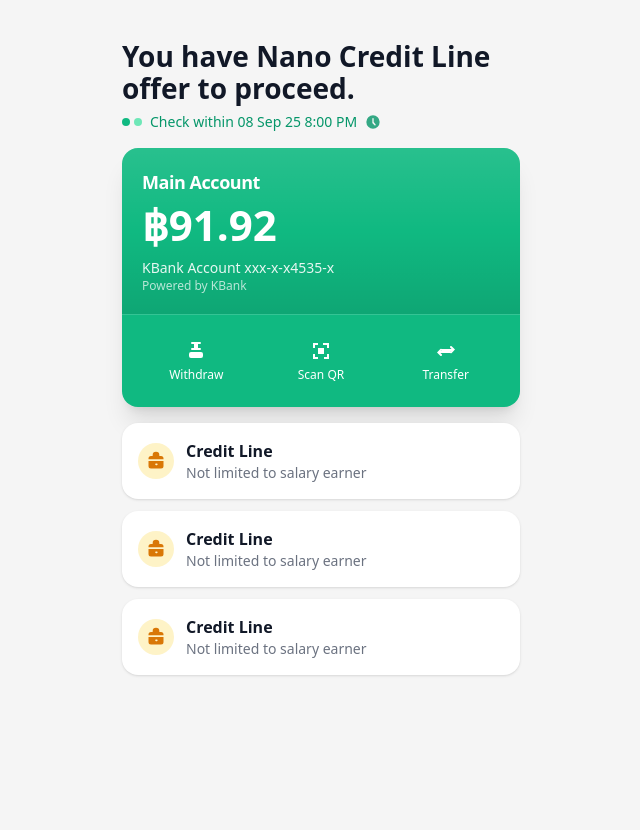
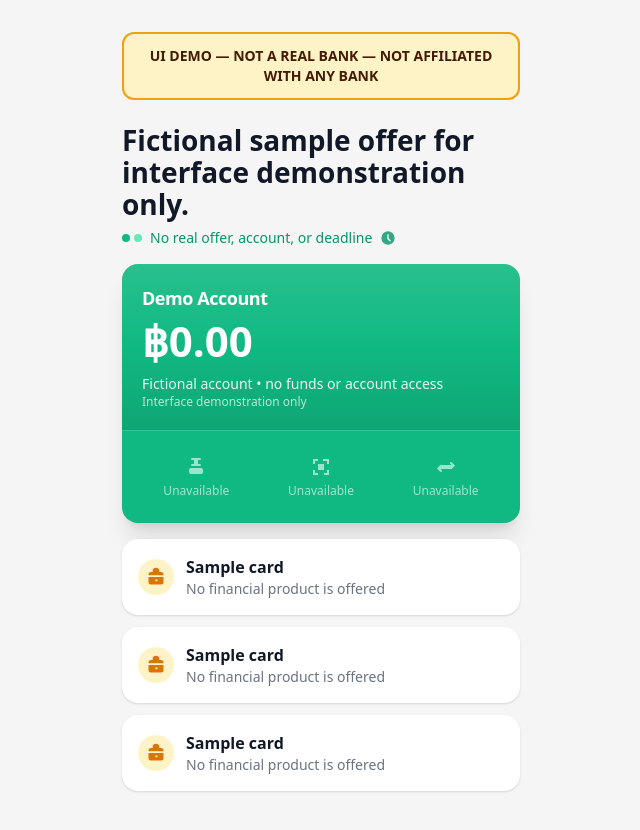
Before and after one commit to sanwithz/AccountBank, a plain HTML site: page index.html in a window 1280 px wide. Shown: the whole page, without its empty margins (319-959 px from the left). Before the commit the page ends 800 px from the top, so only its background shows below. Drawn offline with nearby package versions, Linux system fonts and the light colour scheme.

Commit message:
security: label finance mockup as fictional and disable demo actions

```diff
--- a/index.html
+++ b/index.html
@@ -3,16 +3,19 @@
   <head>
     <meta charset="UTF-8" />
     <meta name="viewport" content="width=device-width, initial-scale=1" />
-    <title>Nano Credit Line – Mock</title>
+    <title>Fictional finance UI demo</title>
     <script src="https://cdn.tailwindcss.com"></script>
   </head>
   <body class="bg-neutral-100 text-gray-900 antialiased">
     <!-- App shell (mobile width) -->
     <main class="mx-auto min-h-screen max-w-[430px] p-4 sm:py-8">
+      <div class="mb-4 rounded-xl border-2 border-amber-500 bg-amber-100 p-3 text-center text-sm font-bold text-amber-950" role="note">
+        UI DEMO — NOT A REAL BANK — NOT AFFILIATED WITH ANY BANK
+      </div>
       <!-- Header notice -->
       <header class="space-y-2 pt-2">
         <h1 class="text-[28px] leading-8 font-semibold">
-          You have Nano Credit Line offer to proceed.
+          Fictional sample offer for interface demonstration only.
         </h1>
         <div class="flex items-center gap-2 text-emerald-600">
           <div class="flex items-center gap-1">
@@ -20,7 +23,7 @@
             <span class="size-2 rounded-full bg-emerald-300 inline-block"></span>
           </div>
           <p class="text-sm font-medium">
-            Check within 08 Sep 25 8:00 PM
+            No real offer, account, or deadline
           </p>
           <svg xmlns="http://www.w3.org/2000/svg" class="size-4 opacity-80" viewBox="0 0 24 24" fill="currentColor">
             <path d="M12 22a10 10 0 1 1 10-10 10.011 10.011 0 0 1-10 10zm1-10V7a1 1 0 0 0-2 0v6a1 1 0 0 0 .293.707l3 3a1 1 0 1 0 1.414-1.414L13 12z"/>
@@ -35,44 +38,44 @@
           <div class="pointer-events-none absolute inset-0 bg-gradient-to-b from-white/10 via-transparent to-black/10"></div>
 
           <div class="relative">
-            <p class="text-lg font-semibold tracking-tight">Main Account</p>
+            <p class="text-lg font-semibold tracking-tight">Demo Account</p>
 
             <div class="mt-2 flex items-end gap-2">
-              <span class="text-[42px] leading-none font-bold">฿91.92</span>
+              <span class="text-[42px] leading-none font-bold">฿0.00</span>
             </div>
 
             <p class="mt-3 text-sm/5 text-white/90">
-              KBank Account xxx-x-x4535-x
+              Fictional account • no funds or account access
             </p>
-            <p class="text-xs text-white/70">Powered by KBank</p>
+            <p class="text-xs text-white/70">Interface demonstration only</p>
           </div>
         </div>
 
         <!-- Actions -->
         <div class="border-t border-white/15 px-3 py-3">
           <div class="grid grid-cols-3">
-            <!-- Withdraw -->
-            <button class="flex flex-col items-center gap-1 rounded-xl py-3 hover:bg-white/10 focus:outline-none focus:ring-2 focus:ring-white/40">
+            <!-- Disabled demo action -->
+            <button type="button" disabled aria-disabled="true" class="flex cursor-not-allowed flex-col items-center gap-1 rounded-xl py-3 opacity-60">
               <svg xmlns="http://www.w3.org/2000/svg" viewBox="0 0 24 24" class="size-6" fill="currentColor">
                 <path d="M7 10a1 1 0 0 1 1-1h2V5H8a1 1 0 1 1 0-2h8a1 1 0 1 1 0 2h-2v4h2a1 1 0 1 1 0 2H8a1 1 0 0 1-1-1zm-2 5a2 2 0 0 1 2-2h10a2 2 0 0 1 2 2v2a2 2 0 0 1-2 2H7a2 2 0 0 1-2-2z"/>
               </svg>
-              <span class="text-xs font-medium">Withdraw</span>
+              <span class="text-xs font-medium">Unavailable</span>
             </button>
 
-            <!-- Scan QR -->
-            <button class="flex flex-col items-center gap-1 rounded-xl py-3 hover:bg-white/10 focus:outline-none focus:ring-2 focus:ring-white/40">
+            <!-- Disabled demo action -->
+            <button type="button" disabled aria-disabled="true" class="flex cursor-not-allowed flex-col items-center gap-1 rounded-xl py-3 opacity-60">
               <svg xmlns="http://www.w3.org/2000/svg" viewBox="0 0 24 24" class="size-6" fill="currentColor">
                 <path d="M4 4h5v2H6v3H4V4zm10 0h6v5h-2V6h-4V4zM4 15h2v3h3v2H4v-5zm14 0h2v5h-5v-2h3v-3zM9 9h6v6H9z"/>
               </svg>
-              <span class="text-xs font-medium">Scan QR</span>
+              <span class="text-xs font-medium">Unavailable</span>
             </button>
 
-            <!-- Transfer -->
-            <button class="flex flex-col items-center gap-1 rounded-xl py-3 hover:bg-white/10 focus:outline-none focus:ring-2 focus:ring-white/40">
+            <!-- Disabled demo action -->
+            <button type="button" disabled aria-disabled="true" class="flex cursor-not-allowed flex-col items-center gap-1 rounded-xl py-3 opacity-60">
               <svg xmlns="http://www.w3.org/2000/svg" viewBox="0 0 24 24" class="size-6" fill="currentColor">
                 <path d="M16.293 7.293a1 1 0 0 1 1.414 0L21 10.586l-3.293 3.293a1 1 0 1 1-1.414-1.414L17.586 12H8a1 1 0 1 1 0-2h9.586l-1.293-1.293a1 1 0 0 1 0-1.414zM7.707 16.707a1 1 0 0 1-1.414 0L3 13.414 6.293 10.12a1 1 0 1 1 1.414 1.415L6.414 12H16a1 1 0 1 1 0 2H6.414l1.293 1.293a1 1 0 0 1 0 1.414z"/>
               </svg>
-              <span class="text-xs font-medium">Transfer</span>
+              <span class="text-xs font-medium">Unavailable</span>
             </button>
           </div>
         </div>
@@ -88,8 +91,8 @@
             </svg>
           </div>
           <div>
-            <h3 class="text-base font-semibold">Credit Line</h3>
-            <p class="text-sm text-gray-500">Not limited to salary earner</p>
+            <h3 class="text-base font-semibold">Sample card</h3>
+            <p class="text-sm text-gray-500">No financial product is offered</p>
           </div>
         </article>
 
@@ -101,12 +104,12 @@
             </svg>
           </div>
           <div>
-            <h3 class="text-base font-semibold">Credit Line</h3>
-            <p class="text-sm text-gray-500">Not limited to salary earner</p>
+            <h3 class="text-base font-semibold">Sample card</h3>
+            <p class="text-sm text-gray-500">No financial product is offered</p>
           </div>
         </article>
 
-        <!-- Credit Line teaser -->
+        <!-- Demo information card -->
         <article class="flex items-center gap-3 rounded-2xl bg-white p-4 shadow">
           <div class="flex size-9 items-center justify-center rounded-full bg-amber-100">
             <svg xmlns="http://www.w3.org/2000/svg" class="size-5 text-amber-600" viewBox="0 0 24 24" fill="currentColor">
@@ -114,8 +117,8 @@
             </svg>
           </div>
           <div>
-            <h3 class="text-base font-semibold">Credit Line</h3>
-            <p class="text-sm text-gray-500">Not limited to salary earner</p>
+            <h3 class="text-base font-semibold">Sample card</h3>
+            <p class="text-sm text-gray-500">No financial product is offered</p>
           </div>
         </article>
       </section>
```
Also changed, not shown: 1 other file.
